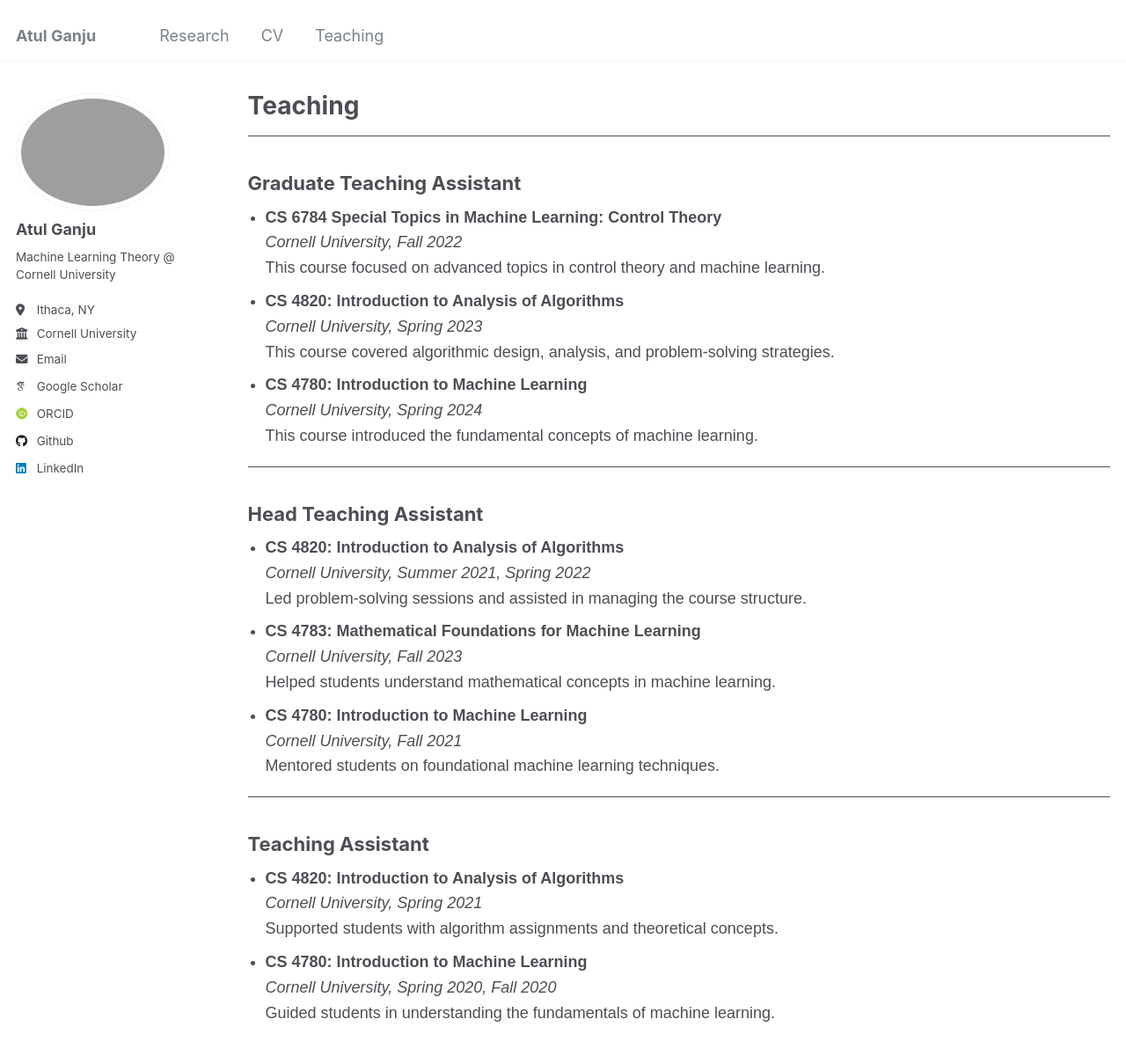
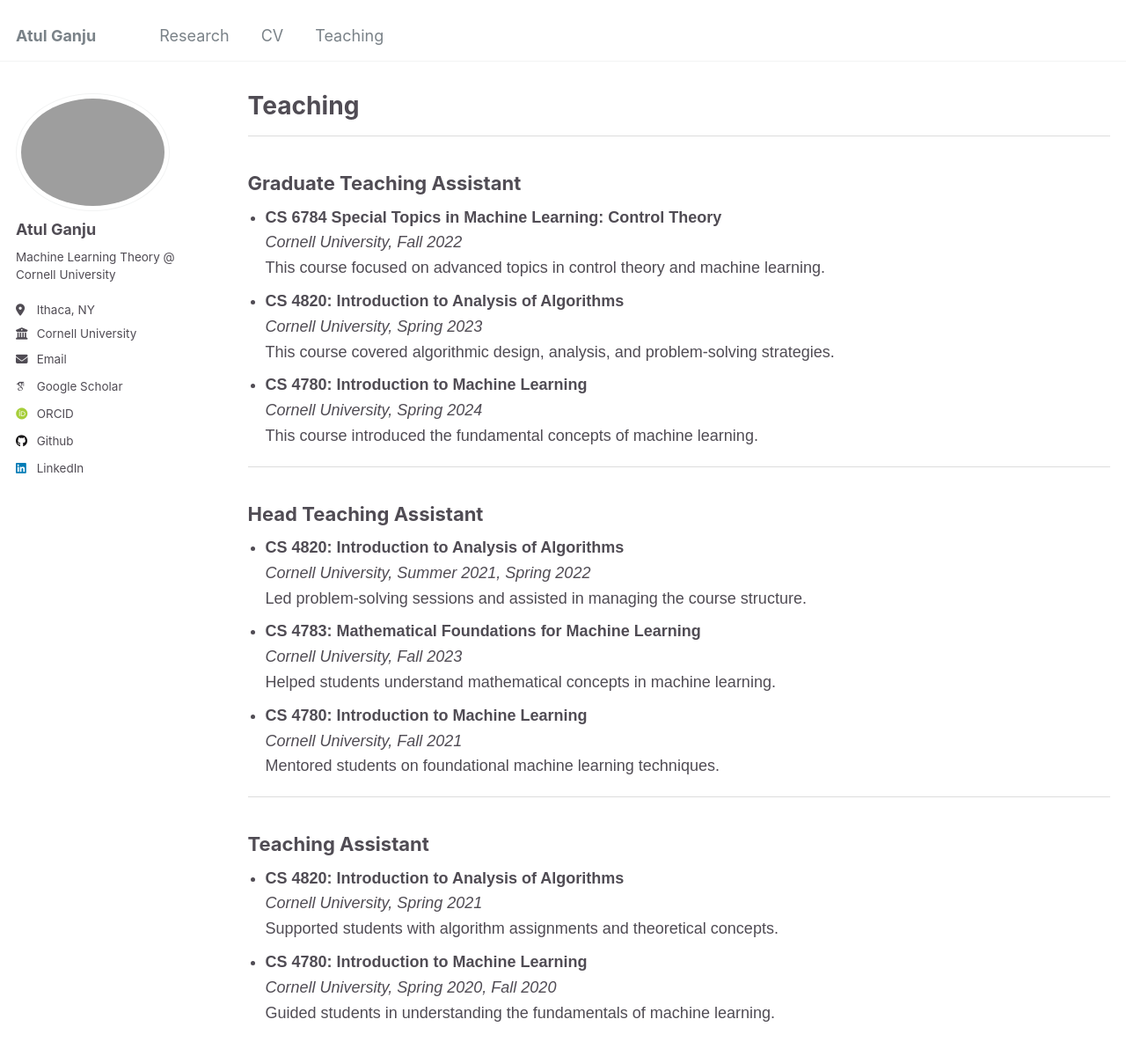
Before and after one commit to atulganju/atulganju.github.io, a Jekyll site: the page built from _pages/teaching.html, in a window 1280 px wide and 1400 px high. Shown: the top 1200 px of the window at 88% size. Built offline with Jekyll 4.4.1, drawn with Linux system fonts in a browser that asks for light colours; some web fonts are replaced.

Commit message:
Update teaching.html

```diff
--- a/_pages/teaching.html
+++ b/_pages/teaching.html
@@ -29,7 +29,7 @@ author_profile: true
         }
         hr {
             border: none;
-            border-top: 1px solid #504c54;
+            border-top: 1px solid #ddd;
             margin: 20px 0;
         }
         ul {
```
